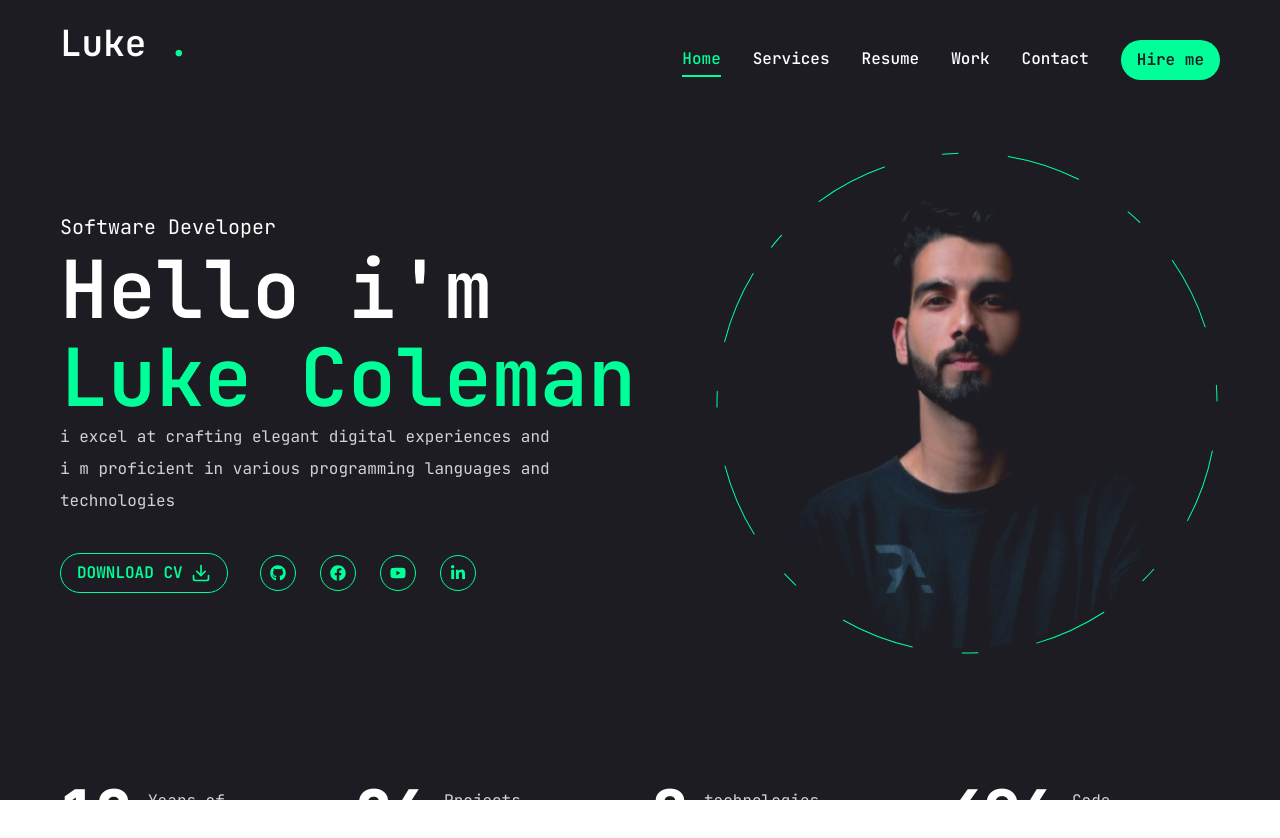
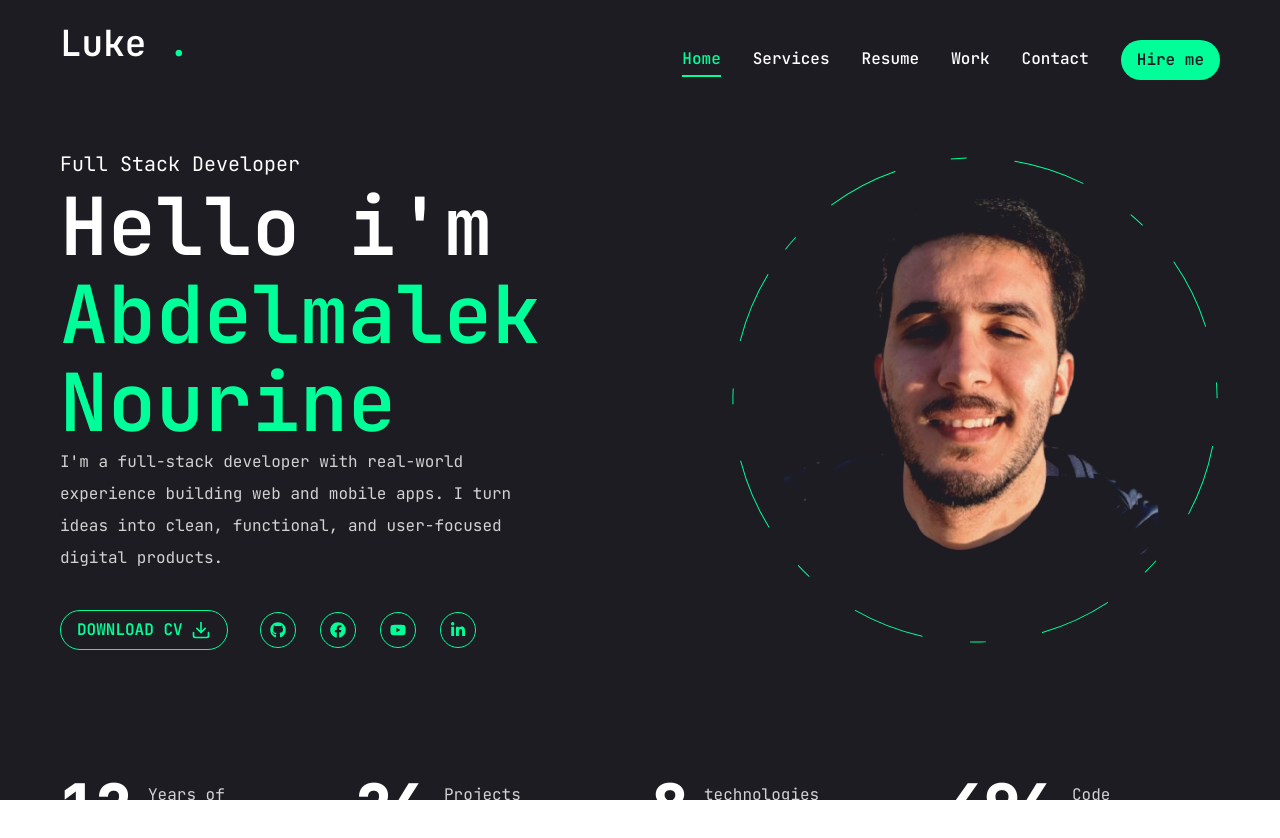
Before and after one commit to maliko18/anourine-portfolio, a Next.js app: page / in a window 1280 px wide. Shown: the top 838 px of the page. Built offline with nearby package versions, Linux system fonts and the light colour scheme.

Commit message:
new personel modification - version 1.2

```diff
--- a/app/page.jsx
+++ b/app/page.jsx
@@ -13,13 +13,15 @@ const Home = () => {
         <div className="flex flex-col xl:flex-row  items-center justify-between xl:pt-8 xl:pb-24">
           {/* text */}
           <div className="text-center xl:text-left order-2 xl:order-none">
-            <span className="text-xl"> Software Developer</span>
+            <span className="text-xl"> Full Stack Developer</span>
             <h1 className="h1">
-              Hello i'm <br /> <span className="text-accent">Luke Coleman</span>
+              Hello i'm <br />{" "}
+              <span className="text-accent">Abdelmalek Nourine</span>
             </h1>
             <p className="max-w-[500px] mb-9 text-white/80">
-              i excel at crafting elegant digital experiences and i m proficient
-              in various programming languages and technologies
+              I'm a full-stack developer with real-world experience building web
+              and mobile apps. I turn ideas into clean, functional, and
+              user-focused digital products.
             </p>
             {/* btn and socials */}
             <div className="flex flex-col xl:flex-row items-center gap-8">
@@ -45,7 +47,7 @@ const Home = () => {
           </div>
         </div>
       </div>
-      <Stats/>
+      <Stats />
     </section>
   );
 };
--- a/components/Photo.jsx
+++ b/components/Photo.jsx
@@ -20,10 +20,10 @@ const Photo = () => {
             opacity: 1,
             transition: { delay: 2.4, duration: 0.4, ease: "easeInOut" },
           }}
-          className="w-[298px] h-[298px] xl:w-[498px] xl:h-[498px] mix-blend-lighten absolute"
+          className="w-[298px] h-[298px] xl:w-[498px] xl:h-[498px] mix-blend-lighten absolute right-0 "
         >
           <Image
-            src="/assets/photo.png"
+            src="/assets/photo2.png"
             priority
             quality={100}
             fill
@@ -33,7 +33,7 @@ const Photo = () => {
         </motion.div>
 
         {/* circle */}
-        <motion.svg className="w-[300px] xl:w-[506px] h-[300px] xl:h-[506px]"
+        <motion.svg className="w-[300px] xl:w-[490px] h-[300px] xl:h-[490px]"
             fill="transparent"
             viewBox="0 0 506 506"
             xmlns="http://www.w3.org/2000/svg"
```
Also changed, not shown: public/assets/photo1.png (deleted), public/assets/photo2.png (added).
